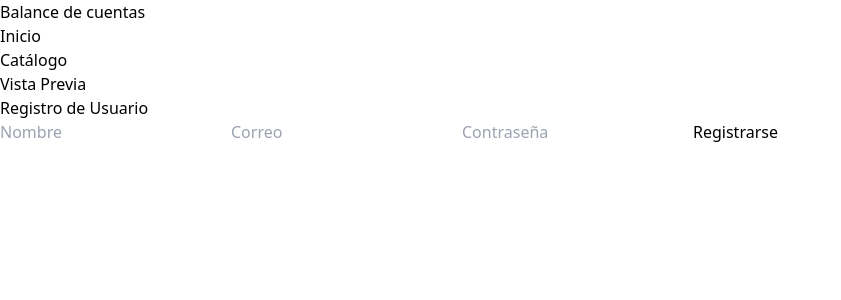
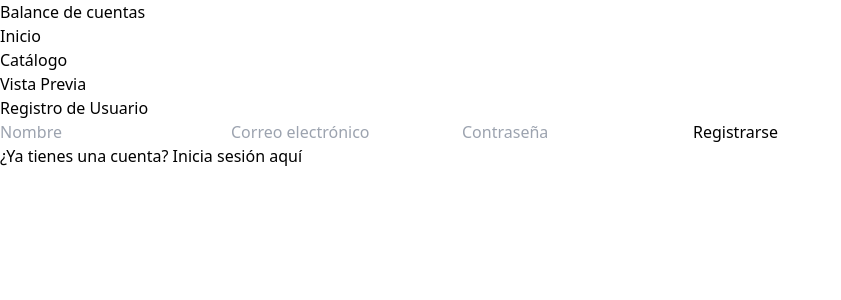
Before and after one commit to JosemaRM46/contabilidad, a Next.js app in the folder frontend/: page /register in a window 1280 px wide. Shown: the top 300 px of the page, without its empty margins (0-841 px from the left). Built offline with nearby package versions, Linux system fonts and the light colour scheme.

Commit message:
movilidad entre login y register

```diff
--- a/frontend/src/app/register/page.tsx
+++ b/frontend/src/app/register/page.tsx
@@ -2,6 +2,8 @@
 
 import { useState } from 'react';
 import Navbar from '@/components/Navbar';
+import Link from 'next/link';
+import { useRouter } from 'next/navigation';
 
 interface RegistroUsuario {
   nombre: string;
@@ -19,6 +21,7 @@ const RegistroPage = () => {
   const [mensaje, setMensaje] = useState('');
   const [error, setError] = useState('');
   const [loading, setLoading] = useState(false);
+  const router = useRouter();
 
   const handleChange = (e: React.ChangeEvent<HTMLInputElement>) => {
     setFormData({
@@ -27,7 +30,8 @@ const RegistroPage = () => {
     });
   };
 
-  const handleSubmit = async () => {
+  const handleSubmit = async (e: React.FormEvent) => {
+    e.preventDefault();
     setMensaje('');
     setError('');
 
@@ -53,6 +57,7 @@ const RegistroPage = () => {
       if (response.ok) {
         setMensaje('Usuario registrado correctamente');
         setFormData({ nombre: '', correo: '', contraseña: '' });
+        router.push('/login'); // Redirige a login después de registro exitoso
       } else {
         setError(data.error || 'Error al registrar usuario');
       }
@@ -64,10 +69,11 @@ const RegistroPage = () => {
   };
 
   return (
-    <div className="min-h-screen bg-gray-100 text-white">
+    <div>
       <Navbar />
-      <div className="max-w-md mx-auto mt-10 bg-gray-900 p-6 rounded-lg shadow-lg">
-        <h2 className="text-2xl font-bold mb-6 text-center">Registro de Usuario</h2>
+      <div className="min-h-screen flex items-center justify-center bg-gray-100">
+        <form onSubmit={handleSubmit} className="bg-white p-6 rounded shadow-md w-96">
+          <h2 className="text-2xl font-bold mb-4 text-center text-gray-800">Registro de Usuario</h2>
 
           <input
             type="text"
@@ -75,16 +81,18 @@ const RegistroPage = () => {
             placeholder="Nombre"
             value={formData.nombre}
             onChange={handleChange}
-          className="w-full p-3 mb-4 bg-gray-800 rounded border border-gray-700 focus:outline-none focus:ring-2 focus:ring-blue-500"
+            className="w-full mb-3 p-2 border border-gray-300 rounded"
+            required
           />
 
           <input
             type="email"
             name="correo"
-          placeholder="Correo"
+            placeholder="Correo electrónico"
             value={formData.correo}
             onChange={handleChange}
-          className="w-full p-3 mb-4 bg-gray-800 rounded border border-gray-700 focus:outline-none focus:ring-2 focus:ring-blue-500"
+            className="w-full mb-3 p-2 border border-gray-300 rounded"
+            required
           />
 
           <input
@@ -93,19 +101,28 @@ const RegistroPage = () => {
             placeholder="Contraseña"
             value={formData.contraseña}
             onChange={handleChange}
-          className="w-full p-3 mb-4 bg-gray-800 rounded border border-gray-700 focus:outline-none focus:ring-2 focus:ring-blue-500"
+            className="w-full mb-3 p-2 border border-gray-300 rounded"
+            required
           />
 
+          {error && <p className="text-red-500 text-sm mb-3">{error}</p>}
+          {mensaje && <p className="text-green-500 text-sm mb-3">{mensaje}</p>}
+
           <button
-          onClick={handleSubmit}
+            type="submit"
             disabled={loading}
-          className="w-full bg-blue-600 hover:bg-blue-700 text-white py-3 rounded font-semibold"
+            className="w-full bg-gray-700 text-white p-2 rounded hover:bg-gray-600 mb-2"
           >
             {loading ? 'Registrando...' : 'Registrarse'}
           </button>
 
-        {mensaje && <p className="text-green-400 mt-4 text-center">{mensaje}</p>}
-        {error && <p className="text-red-400 mt-4 text-center">{error}</p>}
+          <div className="text-center text-sm">
+            <span>¿Ya tienes una cuenta? </span>
+            <Link href="/login" className="text-blue-500 hover:underline">
+              Inicia sesión aquí
+            </Link>
+          </div>
+        </form>
       </div>
     </div>
   );
```
Also changed, not shown: frontend/src/app/login/page.tsx (+7 -0 lines). Lines whose indentation alone changed are shown as unchanged.
